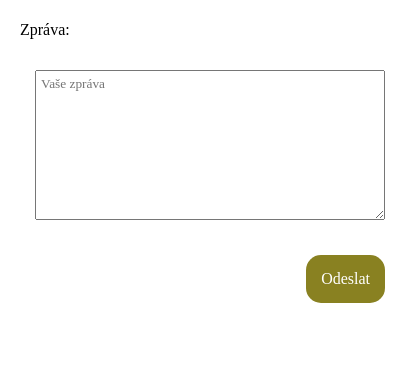
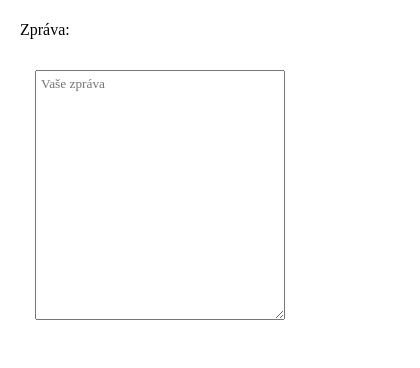
Before and after one commit to pulcovamon/tvorive-kurzy, a React (Vite) app: page /tvorive-kurzy/kontakty in a window 390 px wide. Shown: the part 1316-1684 px from the top of the page, 420 px wide, since content can reach past the window. Before the commit the page ends 1654 px from the top, so only its background shows below. Built offline with nearby package versions, Linux system fonts and the light colour scheme; the HTML template or start-up script is replaced by a standard one; a web font is replaced by a local one.

Commit message:
set different size of message box on phone

```diff
--- a/src/App.css
+++ b/src/App.css
@@ -411,10 +411,16 @@ h2 {
   padding: 5px;
 }
 
-.contacts-page textarea {
+.message-desktop {
   margin-bottom: 0;
   height: 150px;
   width: 350px;
+}
+
+.message-phone {
+  margin-bottom: 0;
+  height: 250px;
+  width: 250px;
 }
 
 .contact-details {
--- a/src/pages/Contacts.tsx
+++ b/src/pages/Contacts.tsx
@@ -18,6 +18,7 @@ const Contacts = ({ isDesktop }: { isDesktop: boolean }) => {
   }
 
   const mapSize = isDesktop ? "350px" : "250px";
+  const messageTextArea = isDesktop ? "message-desktop" : "message-phone";
 
   return (
     <div className="contacts-page">
@@ -68,7 +69,7 @@ const Contacts = ({ isDesktop }: { isDesktop: boolean }) => {
           <div className="form-group">
             <label htmlFor="message">Zpráva:</label>
             <br />
-            <textarea id="message" name="message" placeholder="Vaše zpráva" />
+            <textarea className={messageTextArea} id="message" name="message" placeholder="Vaše zpráva" />
           </div>
           <button type="submit">Odeslat</button>
         </form>
```
